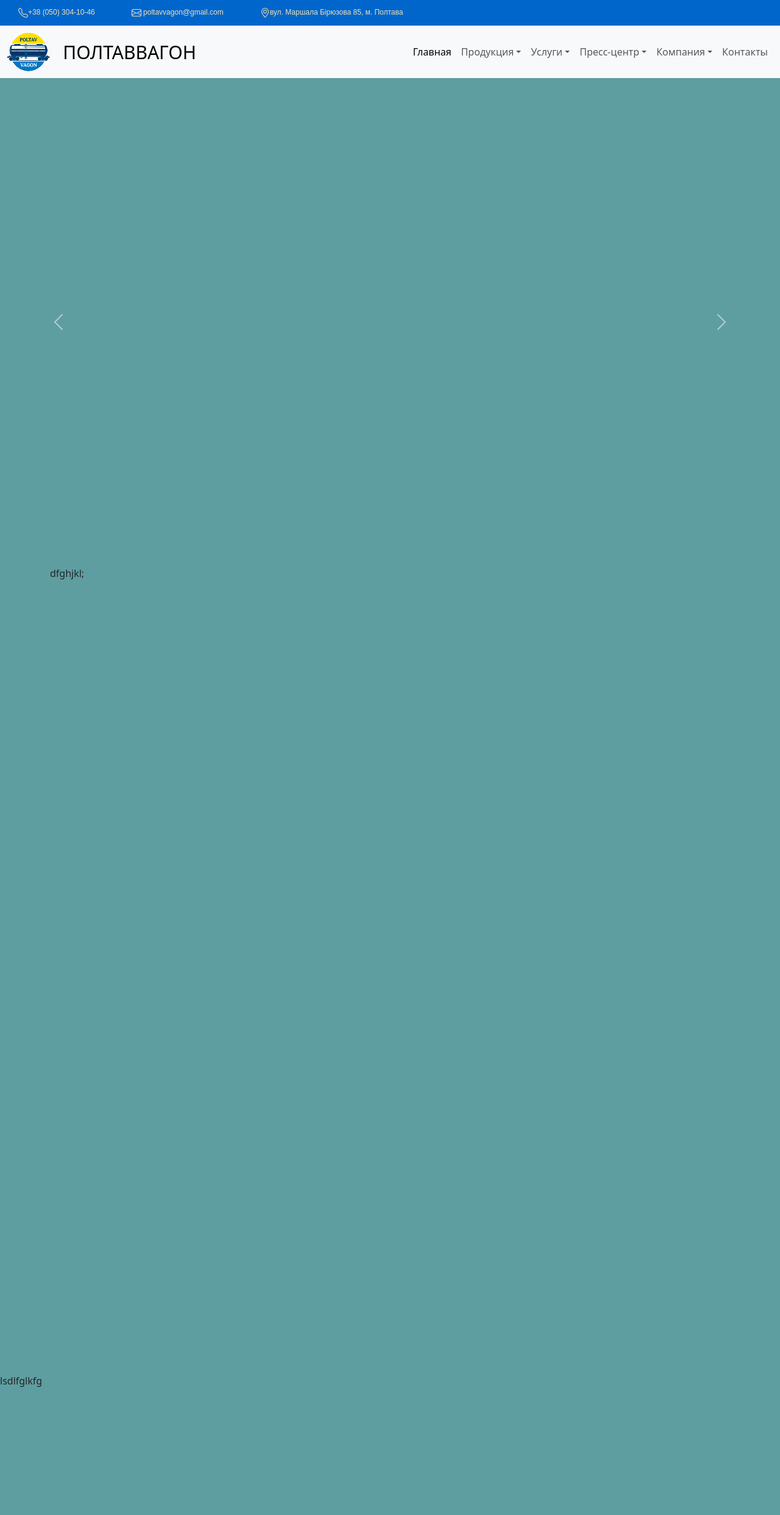
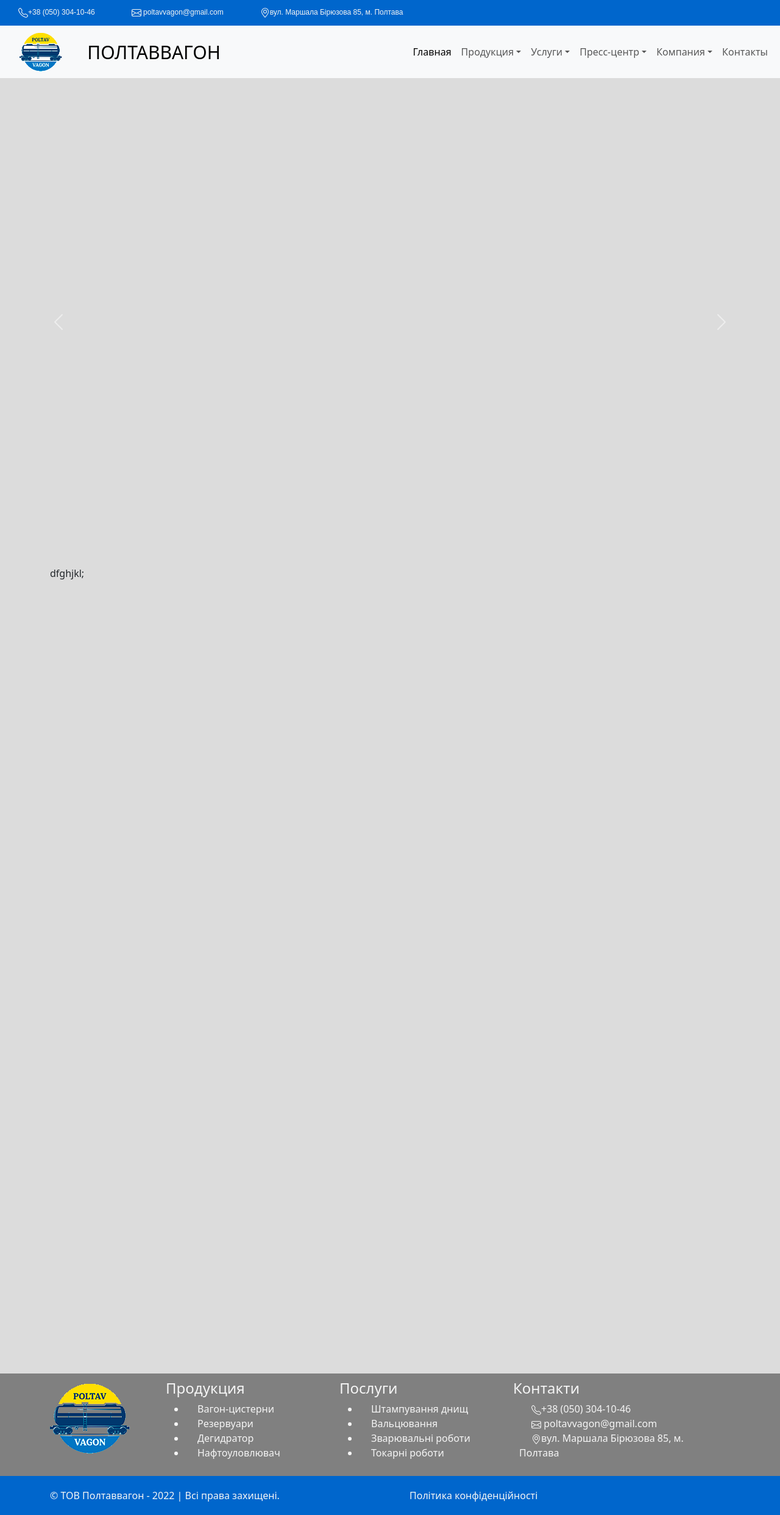
Before and after one commit to Atomini/PV_site, a Django app: page / in a window 1280 px wide. Shown: the whole page at 61% size. Before the commit the page ends 2274 px from the top, so only its background shows below. Run offline with Django 4.2, Linux system fonts and the light colour scheme; data that the repository does not hold is empty; some libraries are stand-ins or nearby versions.

Commit message:
добавилен футтер

```diff
--- a/poltavvagon/catalog/models.py
+++ b/poltavvagon/catalog/models.py
@@ -9,7 +9,7 @@
     url = models.URLField(verbose_name='Ссылка')
     image = models.ImageField(verbose_name='Изображение баннера', blank=False, upload_to=get_timestamp_path)
     is_active = models.BooleanField(verbose_name='Активен?')
-    body = models.TextField(verbose_name='Описание', blank=True)
+    body = models.TextField(verbose_name='Описание', blank=True, max_length=250)
     index = models.IntegerField(verbose_name='Индекс', blank=True, default=0)
 
     def __str__(self):
--- a/poltavvagon/catalog/static/catalog/css/style.css
+++ b/poltavvagon/catalog/static/catalog/css/style.css
@@ -1,5 +1,5 @@
 body{
-    background-color: cadetblue;
+    background-color: gainsboro;
 }
 
 .topbar {
@@ -26,11 +26,11 @@
     }
 }
 
-a.text-custom-white:active, /* активная/посещенная ссылка */
-a.text-custom-white:hover,  /* при наведении */
-a.text-custom-white {
+a:active, /* активная/посещенная ссылка */
+a:hover,  /* при наведении */
+a {
     text-decoration: none;
-    color: wheat;
+    color: whitesmoke;
     padding-left: 20px;
     padding-right: 20px;
 }
@@ -49,16 +49,15 @@
     margin: 0;
     overflow: hidden;
     min-width: 100%;
-
 }
 
 .banner-image{
     height: 800px;
     width: 100%;
     object-fit: cover; /*код слайдера размер под разные картики высота*/
-    opacity:0.6;
-    -moz-opacity:0.6;
-    -khtml-opacity: 0.6;
+    opacity:0.8;
+    -moz-opacity:0.8;
+    -khtml-opacity: 0.8;
     -webkit-filter: url(#blur);
     filter: url(#blur);
     -webkit-filter: blur(3px);
@@ -70,6 +69,16 @@
 
 .banner-text{
     color: #efefef;
+}
 
+.copyright{
+    background-color: #0066CC;
+    padding: 20px 0;
+    color: whitesmoke;
+}
 
+.footer-cont{
+    background-color: gray;
+    padding: 10px 0;
+    color: whitesmoke;
 }
--- a/poltavvagon/catalog/templates/layout/basic.html
+++ b/poltavvagon/catalog/templates/layout/basic.html
@@ -57,7 +57,71 @@
     {% endblock %}
 
     {% block footer %}
-        <footer>lsdlfglkfg</footer>
+        <footer class="footer-cont">
+            <div class="container">
+                <div class="row">
+                    <div class="col-md-2">
+                        <img src="{% static 'catalog/image/logo-small.png' %}" alt="logo">
+                    </div>
+                    <div class="col-md-3">
+                        <h4>Продукция</h4>
+                        <ul>
+                            <li><a href="https://www.poltavvagon.com/ru/products/ximiya-preparat">Вагон-цистерни</a></li>
+                            <li><a href="https://www.poltavvagon.com/ru/products/obrabotka-pocvy">Резервуари</a></li>
+                            <li><a href="https://www.poltavvagon.com/ru/products/degidrator">Дегидратор</a></li>
+                            <li><a href="https://www.poltavvagon.com/ru/products/nefteulovitel">Нафтоуловлювач</a></li>
+                        </ul>
+                    </div>
+                    <div class="col-md-3">
+                        <h4>Послуги</h4>
+                        <ul>
+                            <li><a href="https://www.poltavvagon.com/ru/services/stampovka-dnishh">Штампування днищ</a></li>
+                            <li><a href="https://www.poltavvagon.com/ru/services/valcovka">Вальцювання</a></li>
+                            <li><a href="https://www.poltavvagon.com/ru/services/svarocnye-raboty">Зварювальні роботи</a></li>
+                            <li><a href="https://www.poltavvagon.com/ru/services/tokarnye-raboty">Токарні роботи</a></li>
+                        </ul>
+                    </div>
+                    <div class="col-md-4">
+                        <h4>Контакти</h4>
+                            <div class="col-md-auto offset-md-auto col-topbar">
+                    <a href="tel:+380503041046" class="text-custom-white"><i class="text-custom-blue">
+                    </i><svg xmlns="http://www.w3.org/2000/svg" width="16" height="16" fill="currentColor" class="bi bi-telephone" viewBox="0 0 16 16">
+                            <path d="M3.654 1.328a.678.678 0 0 0-1.015-.063L1.605 2.3c-.483.484-.661 1.169-.45 1.77a17.568 17.568 0 0 0 4.168 6.608 17.569 17.569 0 0 0 6.608 4.168c.601.211 1.286.033 1.77-.45l1.034-1.034a.678.678 0 0 0-.063-1.015l-2.307-1.794a.678.678 0 0 0-.58-.122l-2.19.547a1.745 1.745 0 0 1-1.657-.459L5.482 8.062a1.745 1.745 0 0 1-.46-1.657l.548-2.19a.678.678 0 0 0-.122-.58L3.654 1.328zM1.884.511a1.745 1.745 0 0 1 2.612.163L6.29 2.98c.329.423.445.974.315 1.494l-.547 2.19a.678.678 0 0 0 .178.643l2.457 2.457a.678.678 0 0 0 .644.178l2.189-.547a1.745 1.745 0 0 1 1.494.315l2.306 1.794c.829.645.905 1.87.163 2.611l-1.034 1.034c-.74.74-1.846 1.065-2.877.702a18.634 18.634 0 0 1-7.01-4.42 18.634 18.634 0 0 1-4.42-7.009c-.362-1.03-.037-2.137.703-2.877L1.885.511z"/>
+                        </svg>+38 (050) 304-10-46</a>
+                </div>
+                            <div class="col-md-auto col-topbar">
+                    <a href="mailto:poltavvagon@gmail.com" class="text-custom-white">
+                        <i class="fas fa-envelope text-custom-blue"></i><svg xmlns="http://www.w3.org/2000/svg" width="16" height="16" fill="currentColor" class="bi bi-envelope" viewBox="0 0 16 16">
+                            <path d="M0 4a2 2 0 0 1 2-2h12a2 2 0 0 1 2 2v8a2 2 0 0 1-2 2H2a2 2 0 0 1-2-2V4Zm2-1a1 1 0 0 0-1 1v.217l7 4.2 7-4.2V4a1 1 0 0 0-1-1H2Zm13 2.383-4.708 2.825L15 11.105V5.383Zm-.034 6.876-5.64-3.471L8 9.583l-1.326-.795-5.64 3.47A1 1 0 0 0 2 13h12a1 1 0 0 0 .966-.741ZM1 11.105l4.708-2.897L1 5.383v5.722Z"/>
+                    </svg> poltavvagon@gmail.com</a>
+                </div>
+                            <div class="col-md-auto col-topbar">
+                    <a href="https://www.google.com/maps/place/ул.+Маршала+Бирюзова,+85,+Полтава,+Полтавская+область,+36000/@49.5960737,34.4814115,15.25z/data=!4m5!3m4!1s0x40d82891400c2ecd:0x16f091a586b70f4e!8m2!3d49.5982289!4d34.4794689?hl=ru" class="text-custom-white"><i class="fas fa-map-marker-alt text-custom-white">
+                    </i><svg xmlns="http://www.w3.org/2000/svg" width="16" height="16" fill="currentColor" class="bi bi-geo-alt" viewBox="0 0 16 16">
+                        <path d="M12.166 8.94c-.524 1.062-1.234 2.12-1.96 3.07A31.493 31.493 0 0 1 8 14.58a31.481 31.481 0 0 1-2.206-2.57c-.726-.95-1.436-2.008-1.96-3.07C3.304 7.867 3 6.862 3 6a5 5 0 0 1 10 0c0 .862-.305 1.867-.834 2.94zM8 16s6-5.686 6-10A6 6 0 0 0 2 6c0 4.314 6 10 6 10z"/>
+                        <path d="M8 8a2 2 0 1 1 0-4 2 2 0 0 1 0 4zm0 1a3 3 0 1 0 0-6 3 3 0 0 0 0 6z"/>
+                    </svg>вул. Маршала Бірюзова 85, м. Полтава</a>
+                </div>
+                    </div>
+                </div>
+            </div>
+        </footer>
+
+
+        <div class="copyright">
+            <div class="container">
+                <div class="row">
+                    <div class="col-lg-6">
+                        <span class="text-custom-white fs-14 mr-3">© ТОВ Полтаввагон - 2022 | Всі права захищені.</span>
+                    </div>
+                    <div class="col-lg-6">
+                        <div class="policy-block">
+                            <a href="#" class="policy">Політика конфіденційності</a>
+                        </div>
+                    </div>
+                </div>
+            </div>
+        </div>
     {% endblock %}
 
 </body>
--- a/poltavvagon/catalog/templates/main/index.html
+++ b/poltavvagon/catalog/templates/main/index.html
@@ -31,6 +31,7 @@
                     <div class="carousel-caption d-none d-md-block">
                     <h5 class="banner-text">{{ banner.name }}</h5>
                     <p class="banner-text">{{ banner.body }}</p>
+                    <a href="{{ banner.url }}"><button type="button" class="btn btn-outline-light">Детальнее</button></a>
                 </div>
             </div>
             {% endfor %}
```
